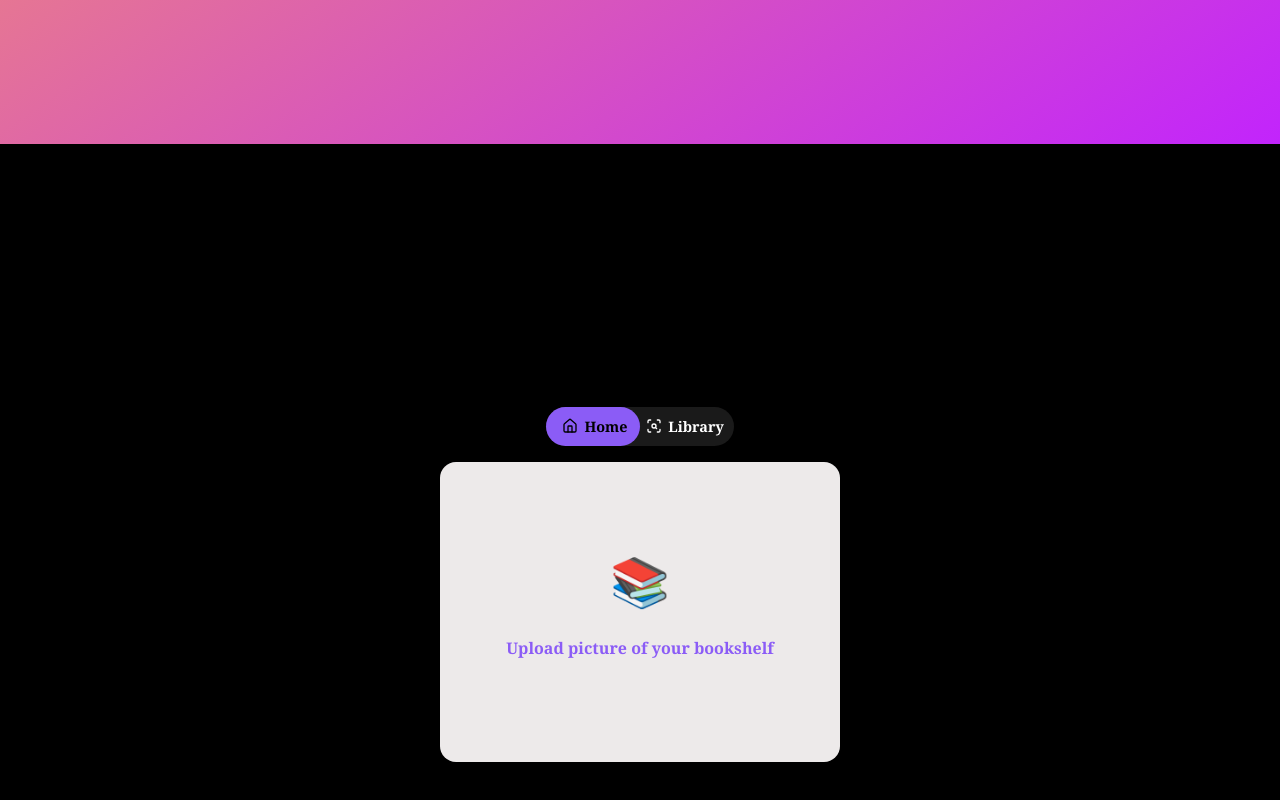
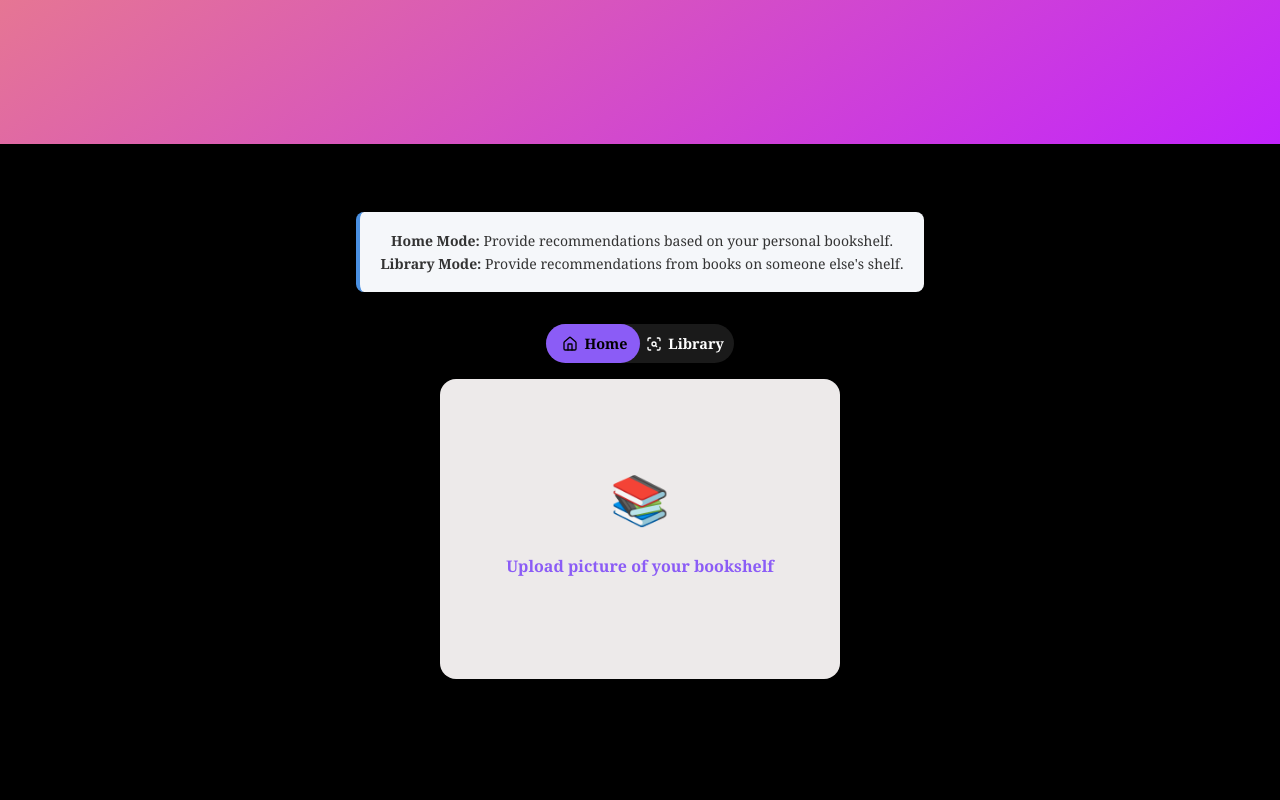
Before and after one commit to james-hughes1/rate-my-bookshelf-frontend, a React (Vite) app: page / in a window 1280 px wide. Shown: the part 720-1520 px from the top of the page. Built offline with nearby package versions, Linux system fonts and the light colour scheme; no server answers.

Commit message:
Style: Add info on modes.

```diff
--- a/src/components/AboutPanel.tsx
+++ b/src/components/AboutPanel.tsx
@@ -15,13 +15,13 @@ const AboutPanel: React.FC<AboutPanelProps> = ({ visible, onClose }) => {
             <div className={styles.content} onClick={(e) => e.stopPropagation()}>
                 <h2>About This Project</h2>
                 <p>
-                    Rate my bookshelf is a web app that uses image segmentation, EasyOCR, and Gemini to give you a fun summary of an image of a bookshelf.
+                    Rate my bookshelf is a web app that uses image segmentation, RapidOCR, and Gemini to give you a fun summary of an image of a bookshelf.
                 </p>
                 <p>
                     If you want to learn more about how it works behind the scenes visit the GitHub or connect with me on LinkedIn.
                 </p>
                 <div>
-                    <a href="https://github.com/james-hughes1" target="_blank" rel="noreferrer" className={styles.pill}>GitHub</a>
+                    <a href="https://github.com/james-hughes1/rate-my-bookshelf-backend" target="_blank" rel="noreferrer" className={styles.pill}>GitHub</a>
                 </div>
                 <div>
                     <a href="https://linkedin.com/in/jameshughes-1" target="_blank" rel="noreferrer" className={styles.pill}>LinkedIn</a>
--- a/src/components/PhotoUpload.tsx
+++ b/src/components/PhotoUpload.tsx
@@ -40,6 +40,14 @@ const PhotoUpload: React.FC = () => {
 
     return (
         <section className={styles.container}>
+            <div className={styles.instructions}>
+                <p className={styles.instructionsText}>
+                    <strong>Home Mode:</strong> Provide recommendations based on your personal bookshelf.
+                </p>
+                <p className={styles.instructionsText}>
+                    <strong>Library Mode:</strong> Provide recommendations from books on someone else's shelf.
+                </p>
+            </div>
             <div className={styles.modeToggle}>
                 <div
                     className={`${styles.toggleOption} ${mode === 'home' ? styles.active : ''}`}
--- a/src/styles/PhotoUpload.module.css
+++ b/src/styles/PhotoUpload.module.css
@@ -34,6 +34,7 @@
     gap: 16px;
     width: 100%;
     max-width: 400px;
+    min-height: 800px;
 }
 
 .uploadPlaceholder {
@@ -227,3 +228,19 @@
     z-index: 1;
     /* behind the options */
 }
+
+/* Instructions */
+.instructions {
+    background: #f5f7fa;
+    border-left: 4px solid #4a90e2;
+    padding: 16px 20px;
+    border-radius: 8px;
+    margin: 16px 0;
+}
+
+.instructionsText {
+    margin: 3px 0;
+    font-size: 14px;
+    color: #333;
+    line-height: 1.4;
+}
--- a/src/styles/index.css
+++ b/src/styles/index.css
@@ -34,3 +34,7 @@ h5 {
     align-items: center;
     justify-content: center;
 }
+
+#uploadSection {
+    padding-top: 20px;
+}
```
